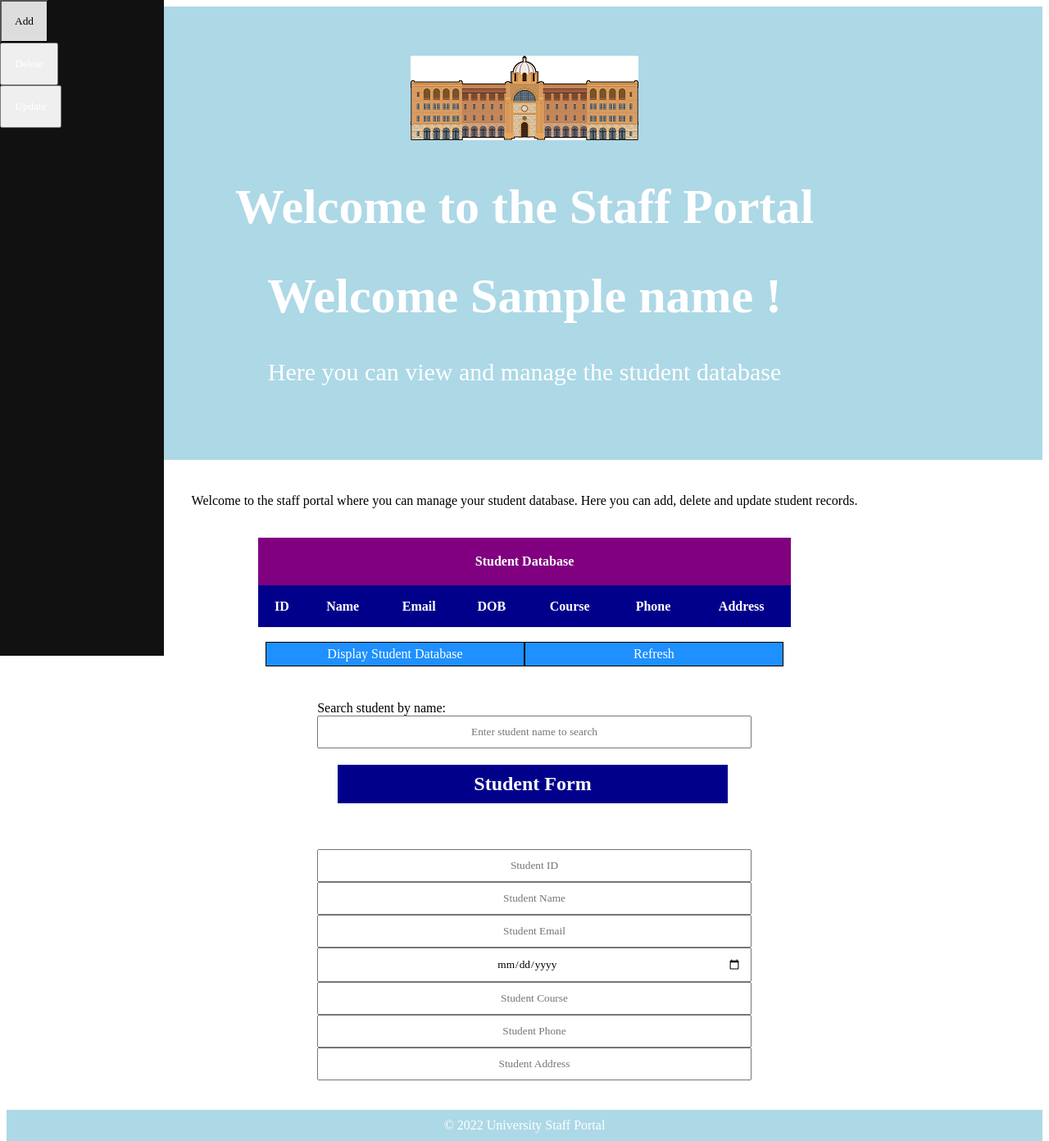
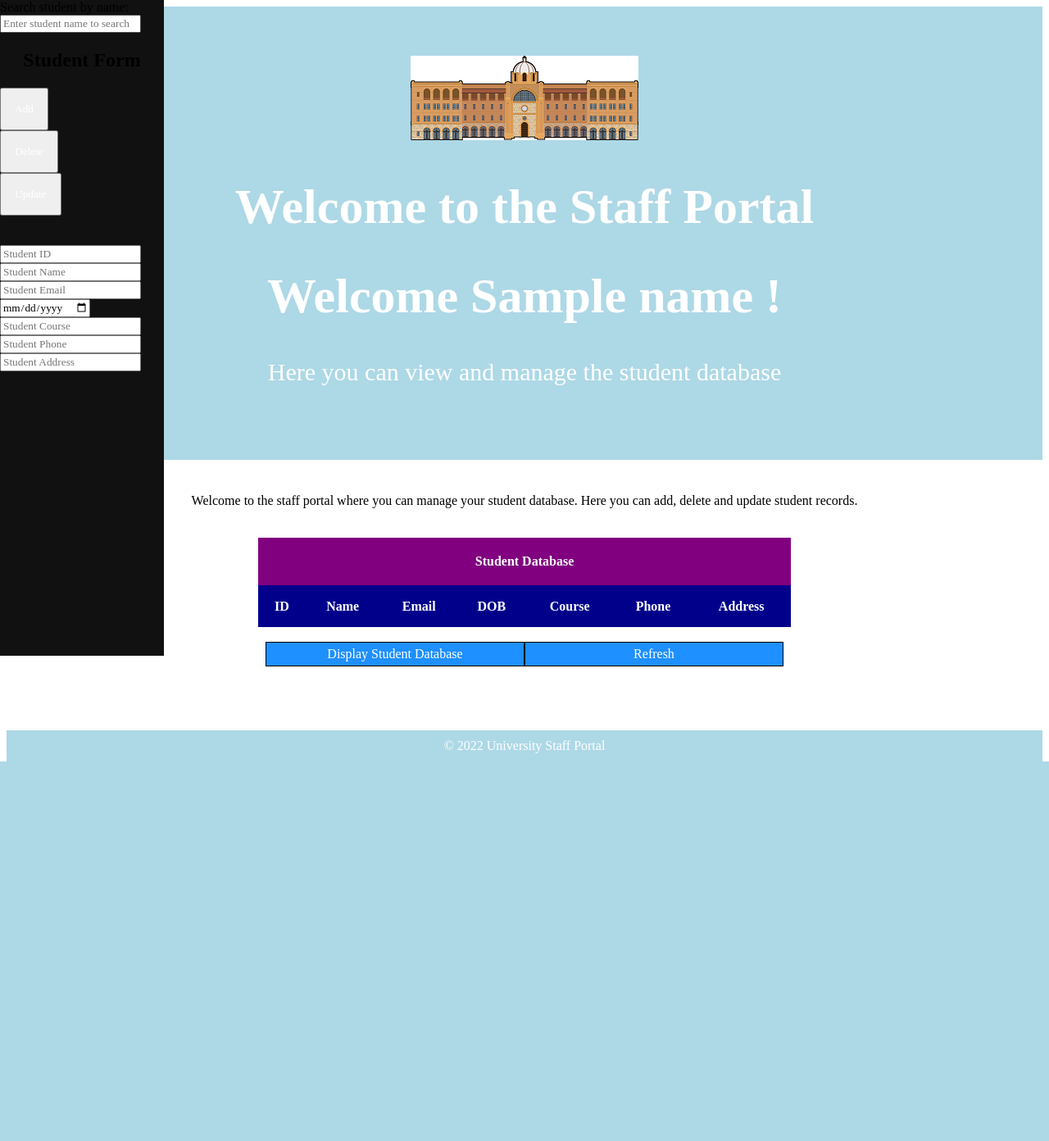
Before and after one commit to Krajoyn/B8IT150_CA, a Flask app: template html/templates/main.html in a window 1280 px wide. Shown: the whole page at 82% size. After the commit the page ends 929 px from the top, so only its background shows below. Run offline with Flask 2, Linux system fonts and the light colour scheme; the template is opened without the code that fills it: most values are stand-ins (such as "Sample title", 1, 10 or a date in 2020); lists and menus that the app fills with data are empty; some libraries are stand-ins or nearby versions.

Commit message:
button layout

```diff
--- a/html/assets/css/main.css
+++ b/html/assets/css/main.css
@@ -153,7 +153,7 @@ main{
 }*/
 
 
-.button-group {
+.placeholder-group {
   height: 100%;
   width: 200px;
   position: fixed;
@@ -166,7 +166,7 @@ main{
 
 
 /* Side navigation links */
-.button-group button {
+.placeholder-group button {
   color: white;
   padding: 16px;
   text-decoration: none;
@@ -174,7 +174,7 @@ main{
 }
 
 /* Change color on hover */
-.button-group button:hover {
+.placeholder-group button:hover {
   background-color: #ddd;
   color: black;
 }
@@ -184,7 +184,7 @@ main{
 
 
 
-.placeholder-group {
+/*.placeholder-group {
   margin-right: 30%;
   margin-left: 30%;
 }
@@ -207,7 +207,7 @@ main{
   margin-left: 5%;
   margin-right: 5%;
   padding: 10px;
-}
+}*/
 
 .footer {
    left: 0;
```
